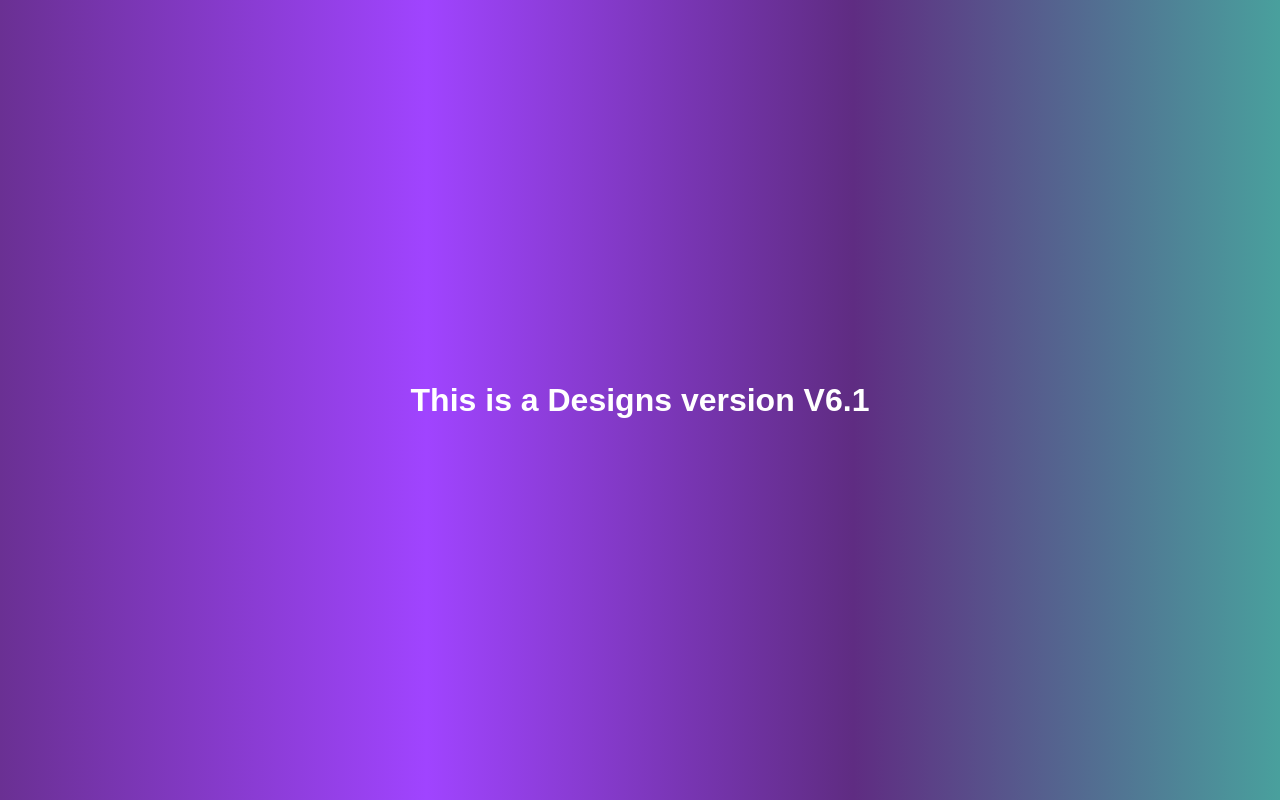
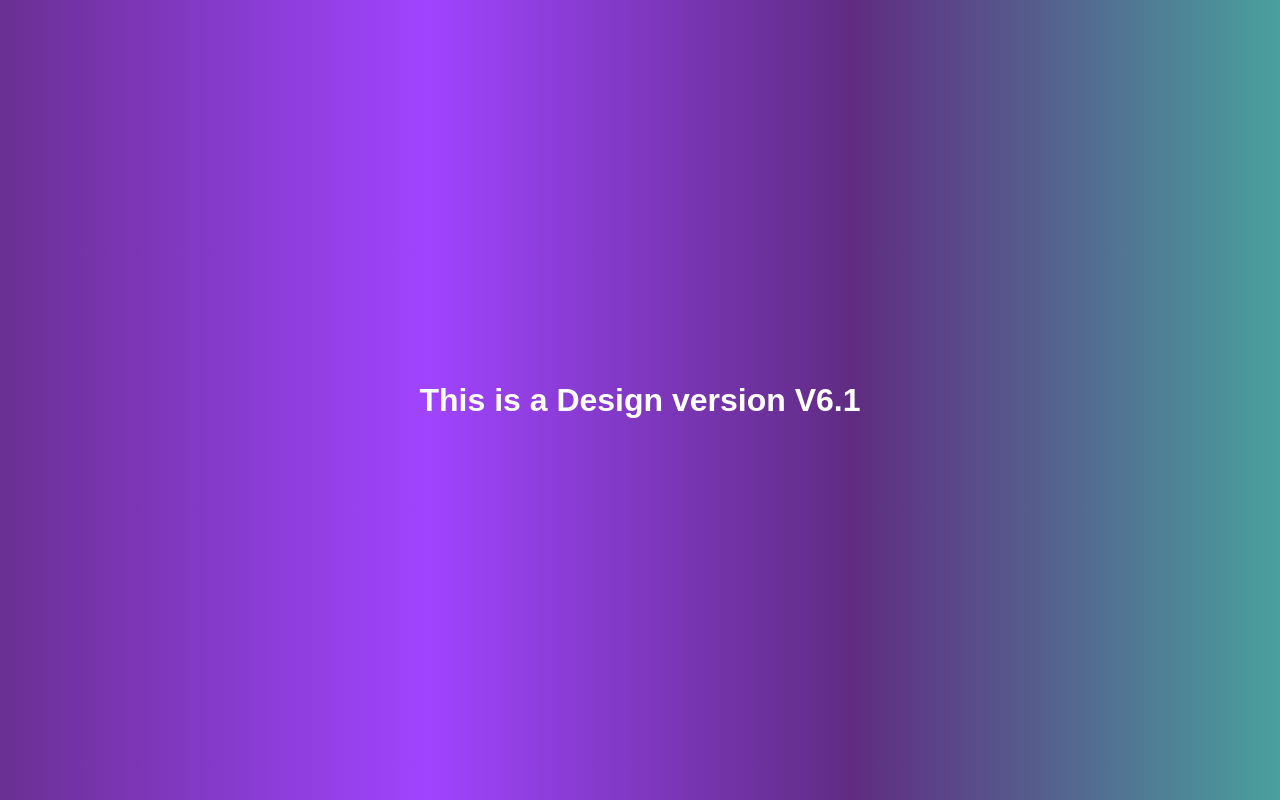
Before and after one commit to Anushy24/myrepo1, a plain HTML site: page index.html in a window 1280 px wide. Drawn offline with Linux system fonts and the light colour scheme.

Commit message:
Added H1

```diff
--- a/index.html
+++ b/index.html
@@ -6,6 +6,6 @@
     <title>Document</title>
 </head>
 <body>
-    <h1>This is a Designs version V6.1</h1>
+    <h1>This is a Design version V6.1</h1>
 </body>
 </html>
```
